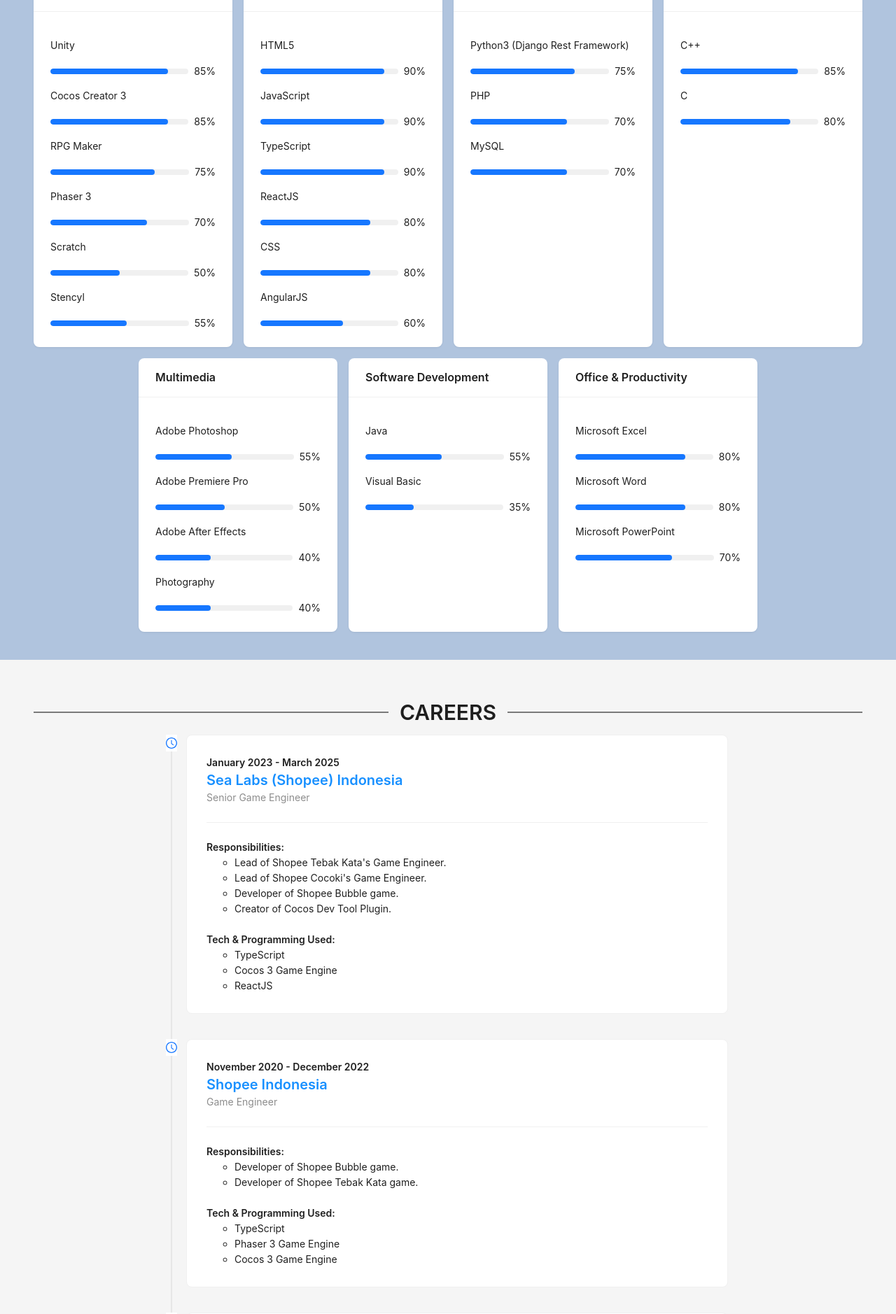
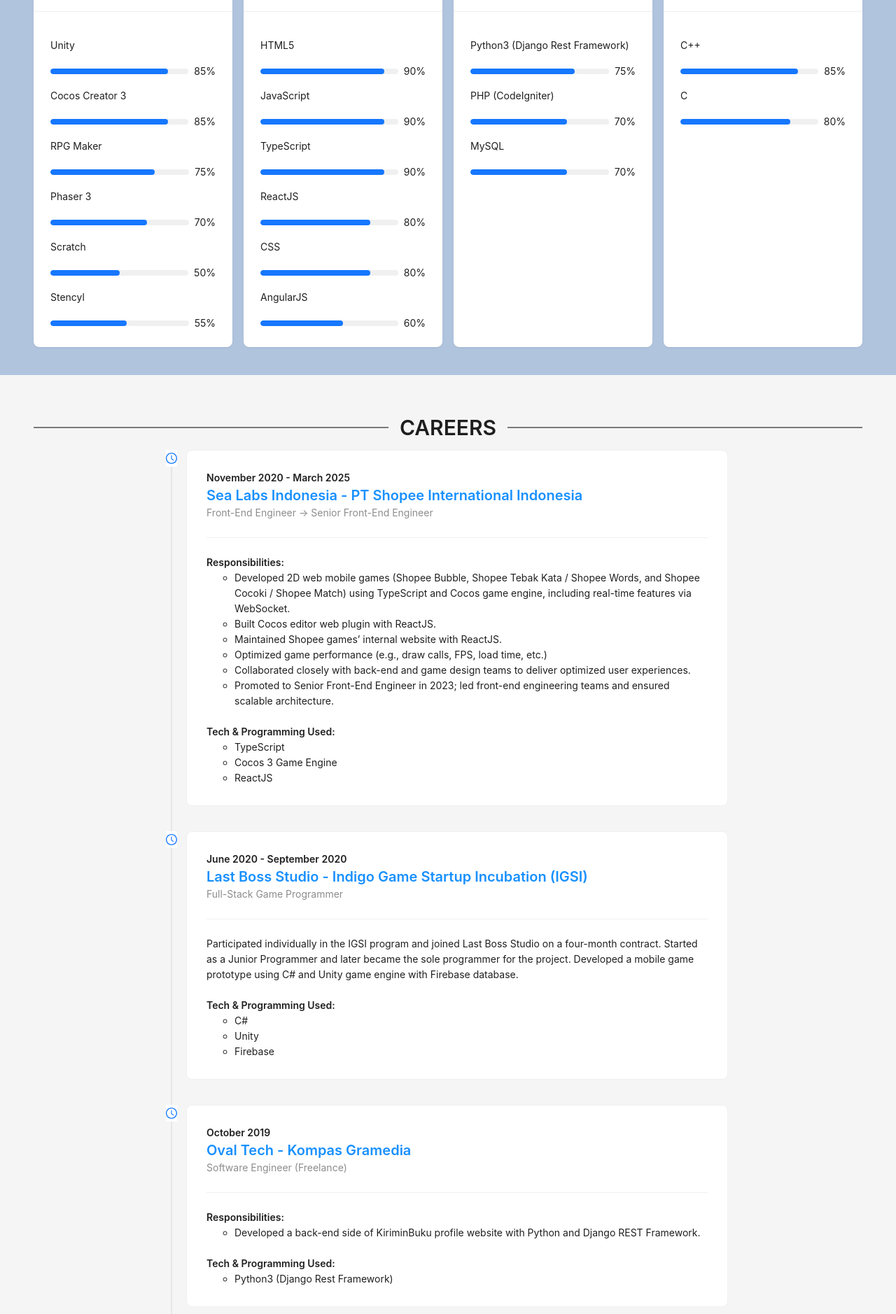
Before and after one commit to lieahau/lieahau.github.io, a React (Vite) app: page / in a window 1280 px wide. Shown: the part 762-2640 px from the top of the page at 70% size. Built offline with nearby package versions, Linux system fonts and the light colour scheme.

Commit message:
update data

```diff
--- a/src/components/About.tsx
+++ b/src/components/About.tsx
@@ -42,7 +42,7 @@
             Hi! I'm <span style={{ color: "#26b7e7" }}>Budiman Putra Jaya</span>
           </Title>
           <Title level={4} style={{ marginTop: "0px" }}>
-            Senior Game Engineer
+            Senior Engineer
           </Title>
           <Text italic strong style={{ color: "#555555" }}>
             "Dreams don't work unless you do."
@@ -50,10 +50,11 @@
           <br />
           <br />
           <Paragraph>
-            Hi, I'm Budi (or Lie Ahau). A passionate learner and explorer in
-            programming, such as game development, web development, and software
-            development. I also enjoy discovering new experiences in design,
-            photo, and video editing.
+            Hi, I'm Budi (or Lie Ahau).
+            A versatile Engineer with a strong foundation in both front-end and back-end development for websites and games.
+            Proficient in TypeScript, ReactJS, Python, and related frameworks, as well as Cocos and Unity game engines.
+            Experienced in leading front-end engineering teams and collaborating effectively with cross-functional stakeholders.
+            Passionate about continuous learning and applying technology to improve performance and user engagement.
           </Paragraph>
 
           <Title level={5}>Contact Me:</Title>
--- a/src/data/careerData.ts
+++ b/src/data/careerData.ts
@@ -2,53 +2,35 @@
 
 export const careerData: CareerItem[] = [
   {
-    date: "January 2023 - March 2025",
-    company: "Sea Labs (Shopee) Indonesia",
+    date: "November 2020 - March 2025",
+    company: "Sea Labs Indonesia - PT Shopee International Indonesia",
     url: "https://shopee.co.id",
-    position: "Senior Game Engineer",
+    position: "Front-End Engineer -> Senior Front-End Engineer",
     responsibilities: [
-      "Lead of Shopee Tebak Kata's Game Engineer.",
-      "Lead of Shopee Cocoki's Game Engineer.",
-      "Developer of Shopee Bubble game.",
-      "Creator of Cocos Dev Tool Plugin.",
+      "Developed 2D web mobile games (Shopee Bubble, Shopee Tebak Kata / Shopee Words, and Shopee Cocoki / Shopee Match) using TypeScript and Cocos game engine, including real-time features via WebSocket.",
+      "Built Cocos editor web plugin with ReactJS.",
+      "Maintained Shopee games’ internal website with ReactJS.",
+      "Optimized game performance (e.g., draw calls, FPS, load time, etc.)",
+      "Collaborated closely with back-end and game design teams to deliver optimized user experiences.",
+      "Promoted to Senior Front-End Engineer in 2023; led front-end engineering teams and ensured scalable architecture.",
     ],
     techUsed: ["TypeScript", "Cocos 3 Game Engine", "ReactJS"],
-  },
-  {
-    date: "November 2020 - December 2022",
-    company: "Shopee Indonesia",
-    url: "https://shopee.co.id",
-    position: "Game Engineer",
-    responsibilities: [
-      "Developer of Shopee Bubble game.",
-      "Developer of Shopee Tebak Kata game.",
-    ],
-    techUsed: ["TypeScript", "Phaser 3 Game Engine", "Cocos 3 Game Engine"],
   },
   {
     date: "June 2020 - September 2020",
     company: "Last Boss Studio - Indigo Game Startup Incubation (IGSI)",
     url: "https://play.google.com/store/apps/details?id=com.LastBossStudio.TowerDungeon",
-    position: "Game Programmer",
+    position: "Full-Stack Game Programmer",
     description:
-      "Participated individually in the IGSI program and joined Last Boss Studio on a four-month contract. Started as a Junior Programmer and later became the sole programmer for the project.",
-    techUsed: ["C#", "Unity"],
-  },
-  {
-    date: "September 2017 - December 2019",
-    company: "Universitas Multimedia Nusantara",
-    url: "https://www.umn.ac.id/",
-    position: "Computer Lab Assistant",
-    responsibilities: [
-      "Taught courses: Microsoft Office, Adobe, Basic Programming, Data Structures, and Game Development.",
-    ],
+      "Participated individually in the IGSI program and joined Last Boss Studio on a four-month contract. Started as a Junior Programmer and later became the sole programmer for the project. Developed a mobile game prototype using C# and Unity game engine with Firebase database.",
+    techUsed: ["C#", "Unity", "Firebase"],
   },
   {
     date: "October 2019",
     company: "Oval Tech - Kompas Gramedia",
     url: "http://www.oval.id/",
     position: "Software Engineer (Freelance)",
-    responsibilities: ["Back-end developer for KiriminBuku website."],
+    responsibilities: ["Developed a back-end side of KiriminBuku profile website with Python and Django REST Framework."],
     techUsed: ["Python3 (Django Rest Framework)"],
   },
   {
@@ -56,23 +38,36 @@
     company: "Oval Tech - Kompas Gramedia",
     url: "http://www.oval.id/",
     position: "Software Engineer (Internship)",
-    responsibilities: ["Front-end developer for MySantika Intranet."],
-    techUsed: ["Python3 (Django Rest Framework)", "HTML5", "CSS (Bootstrap)"],
+    responsibilities: ["Developed both front-end and back-end of Santika Hotel internal website using HTML5, CSS, JavaScript, Python, and Django."],
+    techUsed: ["Python3 (Django Rest Framework)", "HTML5", "CSS (Bootstrap)", "JavaScript"],
   },
   {
     date: "July 2018 - September 2018",
     company: "Oval Tech - Kompas Gramedia",
     url: "http://www.oval.id/",
     position: "Software Engineer (Internship)",
-    responsibilities: ["Back-end developer for MySantika mobile app."],
+    responsibilities: ["Developed back-end side of Santika Hotel mobile application (MySantika) using Python and Django REST Framework."],
     techUsed: ["Python3 (Django Rest Framework)"],
+  },
+  {
+    date: "September 2017 - December 2019",
+    company: "Multimedia Nusantara University",
+    url: "https://www.umn.ac.id/",
+    position: "Computer Lab Assistant",
+    description: "Assisted lecturers by teaching college students in practical sessions for the following subjects:",
+    responsibilities: [
+      "Introduction to Multimedia Technology (2017–2018): Microsoft Office and Adobe tools.",
+      "Algorithm & Programming (2018): C programming.",
+      "Data Structures (2018): C programming.",
+      "Game Development (2019): 2D game development with C#, and Unity game engine.",
+    ],
   },
   {
     date: "April 2015 - May 2015",
     company: "PT. Dian Innovative Solusindo",
     url: "https://www.innovative.co.id/",
     position: "Website Developer (Internship)",
-    responsibilities: ["Front-end developer for company profile website."],
+    responsibilities: ["Developed a company profile website using HTML, CSS, JavaScript and PHP."],
     techUsed: ["HTML5", "CSS (Bootstrap)", "JavaScript", "PHP"],
   },
 ];
--- a/src/data/educationData.ts
+++ b/src/data/educationData.ts
@@ -3,11 +3,11 @@
 export const educationData: EducationItem[] = [
   {
     year: "2016 - 2020",
-    institution: "Universitas Multimedia Nusantara",
+    institution: "Multimedia Nusantara University (UMN)",
     link: "https://www.umn.ac.id",
-    major: "Informatics - Game Development",
+    major: "Computer Science - Game Development",
     description:
-      "During my time at UMN, I specialized in Informatics with a focus on Game Development.\n" +
+      "During my time at UMN, I specialized in computer science with a focus on Game Development.\n" +
       "I actively participated in two organizations: the Game Development Club (GDC), where I both learned and taught game development concepts,\n" +
       "and the UMN Programming Club (UMNPC), which allowed me to study, teach, and compete in Competitive Programming.",
   },
--- a/src/data/skillData.ts
+++ b/src/data/skillData.ts
@@ -27,7 +27,7 @@
     category: "Backend Development",
     items: [
       { name: "Python3 (Django Rest Framework)", level: 75 },
-      { name: "PHP", level: 70 },
+      { name: "PHP (CodeIgniter)", level: 70 },
       { name: "MySQL", level: 70 },
     ],
   },
@@ -39,28 +39,4 @@
       { name: "C", level: 80 },
     ],
   },
-  {
-    category: "Multimedia",
-    items: [
-      { name: "Adobe Photoshop", level: 55 },
-      { name: "Adobe Premiere Pro", level: 50 },
-      { name: "Adobe After Effects", level: 40 },
-      { name: "Photography", level: 40 },
-    ],
-  },
-  {
-    category: "Software Development",
-    items: [
-      { name: "Java", level: 55 },
-      { name: "Visual Basic", level: 35 },
-    ],
-  },
-  {
-    category: "Office & Productivity",
-    items: [
-      { name: "Microsoft Excel", level: 80 },
-      { name: "Microsoft Word", level: 80 },
-      { name: "Microsoft PowerPoint", level: 70 },
-    ],
-  },
 ];
```
